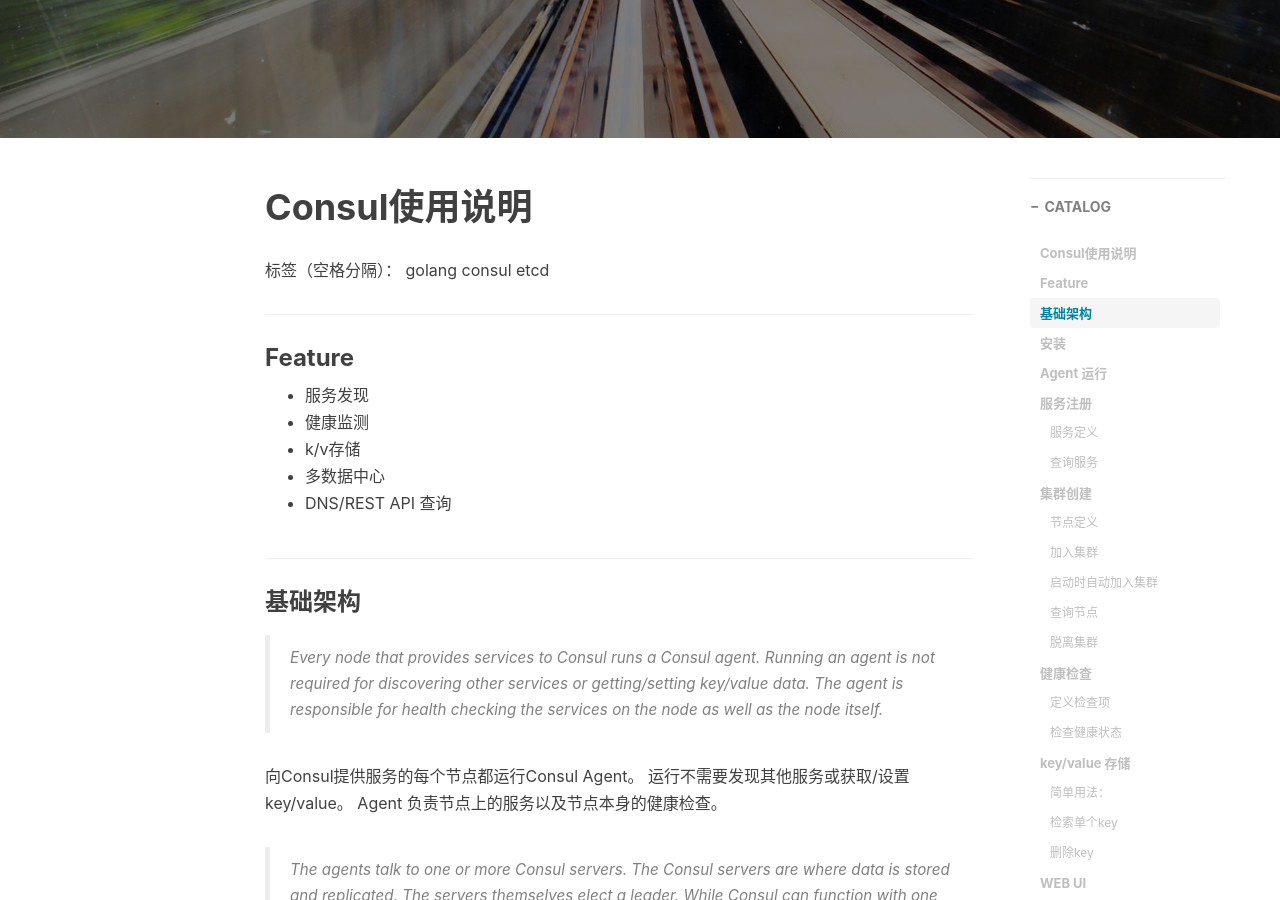
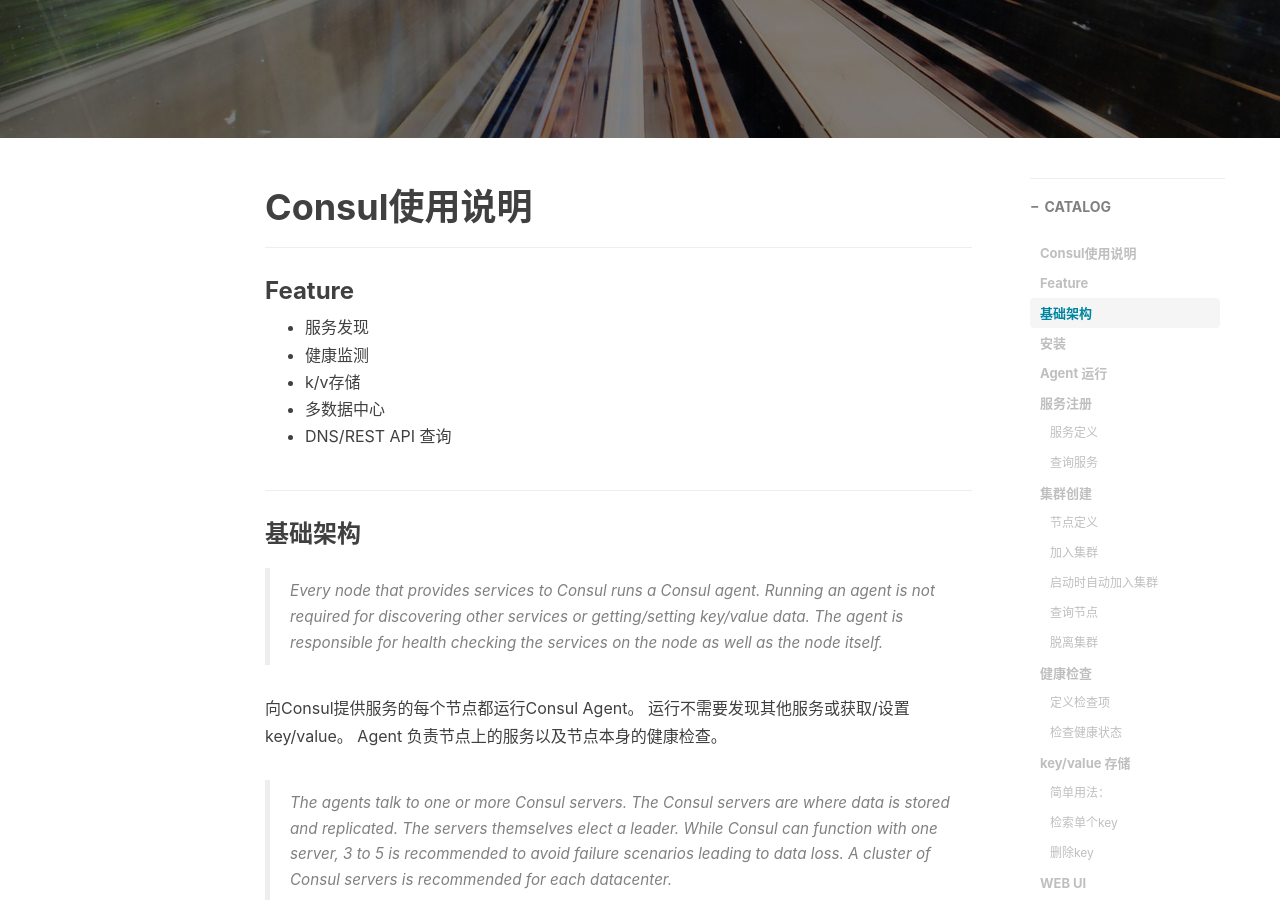
Before and after one commit to barryz/barryz.github.io, a Jekyll site: the page built from _posts/2016-12-01-consul-readme.markdown, in a window 1280 px wide and 900 px high, scrolled down 385 px. Built offline with Jekyll 4.4.1, drawn with Linux system fonts in a browser that asks for light colours; nearby versions of some CDN libraries; comment, search, counter and statistics services are not loaded.

Commit message:
Update 2016-12-01-consul-readme.markdown

```diff
--- a/_posts/2016-12-01-consul-readme.markdown
+++ b/_posts/2016-12-01-consul-readme.markdown
@@ -13,8 +13,6 @@
 ---
 
 # Consul使用说明
-
-标签（空格分隔）： golang consul etcd
 
 ---
 
```
